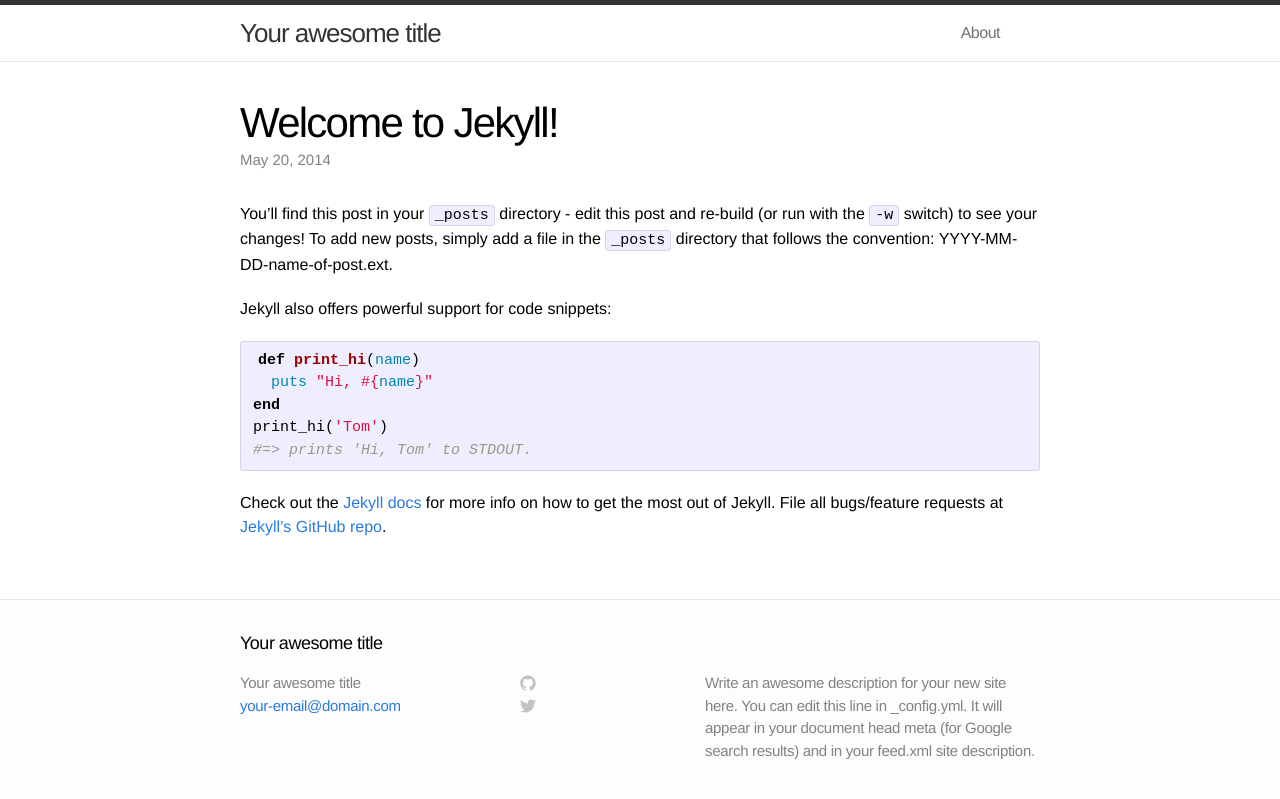
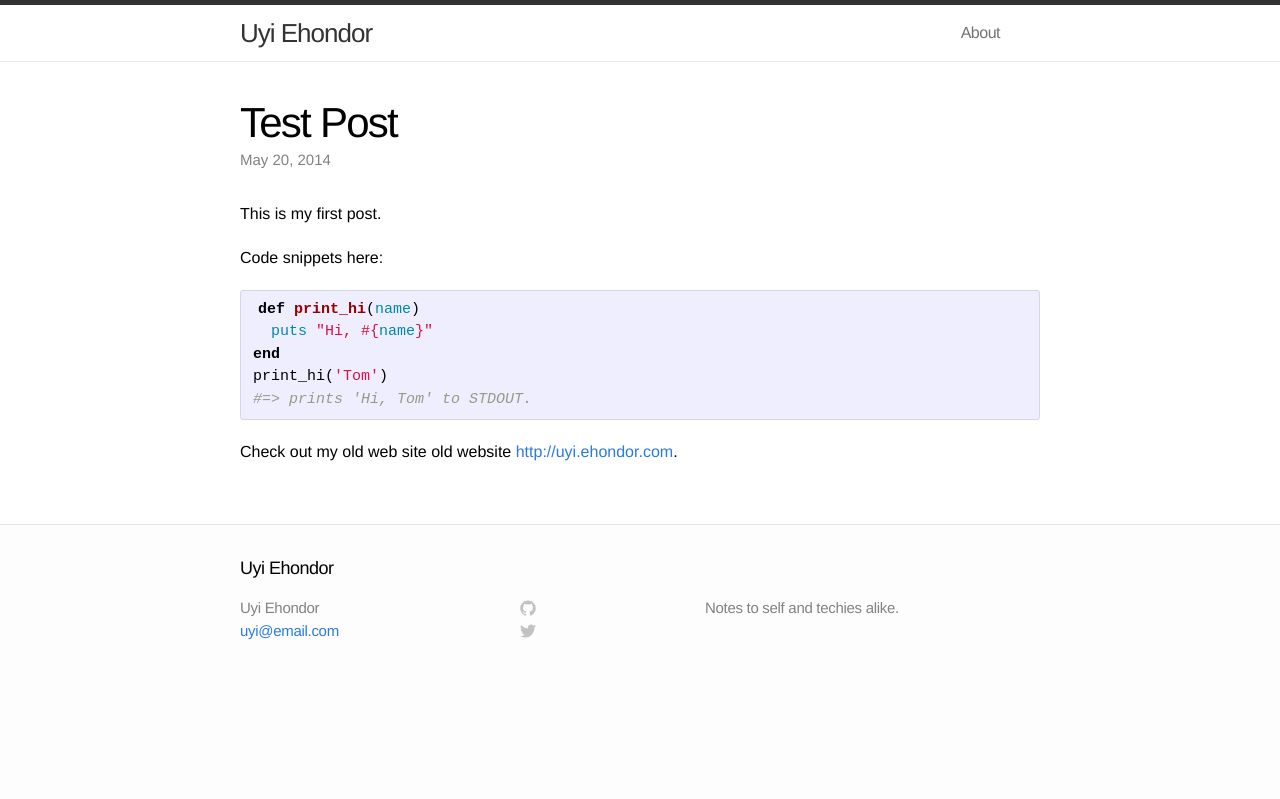
Before and after one commit to uehondor/uehondor.github.io, a Jekyll site: the page built from _posts/2014-05-20-welcome-to-jekyll.markdown, in a window 1280 px wide. Shown: the top 799 px of the page. Built offline with Jekyll 4.4.1, drawn with Linux system fonts in a browser that asks for light colours.

Commit message:
Changed default text

```diff
--- a/_config.yml
+++ b/_config.yml
@@ -1,9 +1,9 @@
 # Site settings
-title: Your awesome title
-email: your-email@domain.com
-description: "Write an awesome description for your new site here. You can edit this line in _config.yml. It will appear in your document head meta (for Google search results) and in your feed.xml site description."
+title: Uyi Ehondor
+email: uyi@email.com
+description: "Notes to self and techies alike."
 baseurl: ""
-url: "http://yourdomain.com"
+url: "http://uyi.ehondor.com"
 
 # Build settings
 markdown: kramdown
--- a/_posts/2014-05-20-welcome-to-jekyll.markdown
+++ b/_posts/2014-05-20-welcome-to-jekyll.markdown
@@ -1,14 +1,13 @@
 ---
 layout: post
-title:  "Welcome to Jekyll!"
+title:  "Test Post"
 date:   2014-05-20 16:20:29
 categories: jekyll update
 ---
 
-You'll find this post in your `_posts` directory - edit this post and re-build (or run with the `-w` switch) to see your changes!
-To add new posts, simply add a file in the `_posts` directory that follows the convention: YYYY-MM-DD-name-of-post.ext.
+This is my first post.
 
-Jekyll also offers powerful support for code snippets:
+Code snippets here:
 
 {% highlight ruby %}
 def print_hi(name)
@@ -18,7 +17,6 @@
 #=> prints 'Hi, Tom' to STDOUT.
 {% endhighlight %}
 
-Check out the [Jekyll docs][jekyll] for more info on how to get the most out of Jekyll. File all bugs/feature requests at [Jekyll's GitHub repo][jekyll-gh].
+Check out my old web site old website [http://uyi.ehondor.com][old-site].
 
-[jekyll-gh]: https://github.com/jekyll/jekyll
-[jekyll]:    http://jekyllrb.com
+[old-site]: http://uyi.ehondor.com
```
Also changed, not shown: about.md (+1 -5 lines).
